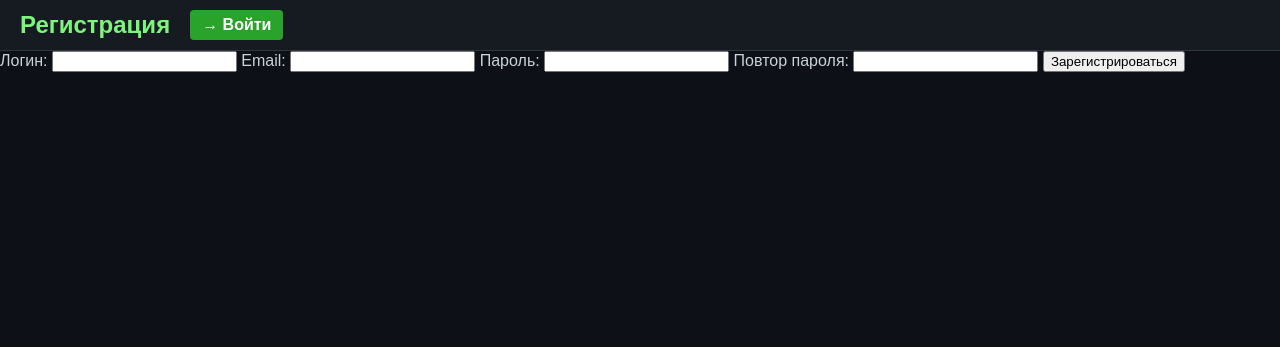
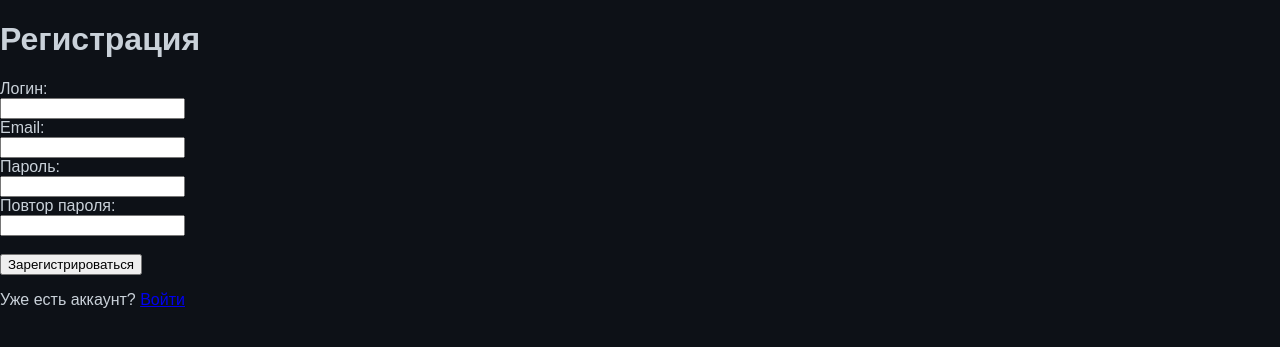
Before and after one commit to Yupara/P2pppppppppp, a FastAPI app: page /register in a window 1280 px wide. Shown: the top 347 px of the page. Run offline with FastAPI, Linux system fonts and the light colour scheme.

Commit message:
Update register.html

```diff
--- a/templates/register.html
+++ b/templates/register.html
@@ -6,25 +6,21 @@
   <link rel="stylesheet" href="/static/styles.css">
 </head>
 <body>
-  <div class="header">
-    <h1>Регистрация</h1>
-    <a href="/login" class="create-button">→ Войти</a>
-  </div>
-  <div class="container">
-    {% if error %}
-      <p class="error">{{ error }}</p>
-    {% endif %}
-    <form action="/register" method="post" class="form">
-      <label>Логин:</label>
-      <input type="text" name="username" required>
-      <label>Email:</label>
-      <input type="email" name="email" required>
-      <label>Пароль:</label>
-      <input type="password" name="password" required>
-      <label>Повтор пароля:</label>
-      <input type="password" name="password2" required>
-      <button class="btn" type="submit">Зарегистрироваться</button>
-    </form>
-  </div>
+  <h1>Регистрация</h1>
+  {% if error %}
+    <p style="color:red;">{{ error }}</p>
+  {% endif %}
+  <form action="/register" method="post">
+    <label>Логин:</label><br>
+    <input type="text" name="username" required><br>
+    <label>Email:</label><br>
+    <input type="email" name="email" required><br>
+    <label>Пароль:</label><br>
+    <input type="password" name="password" required><br>
+    <label>Повтор пароля:</label><br>
+    <input type="password" name="password2" required><br><br>
+    <button type="submit">Зарегистрироваться</button>
+  </form>
+  <p>Уже есть аккаунт? <a href="/login">Войти</a></p>
 </body>
 </html>
```
